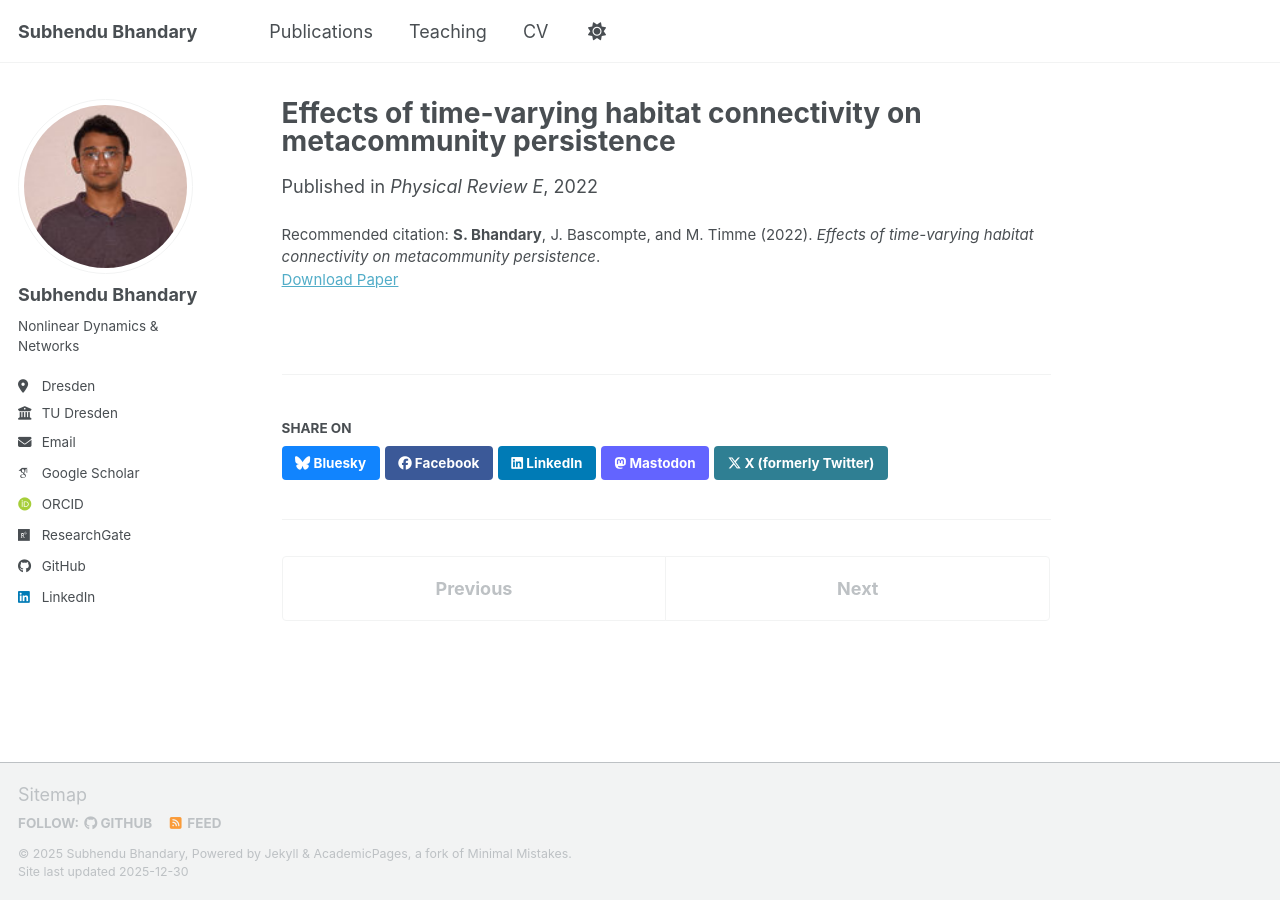
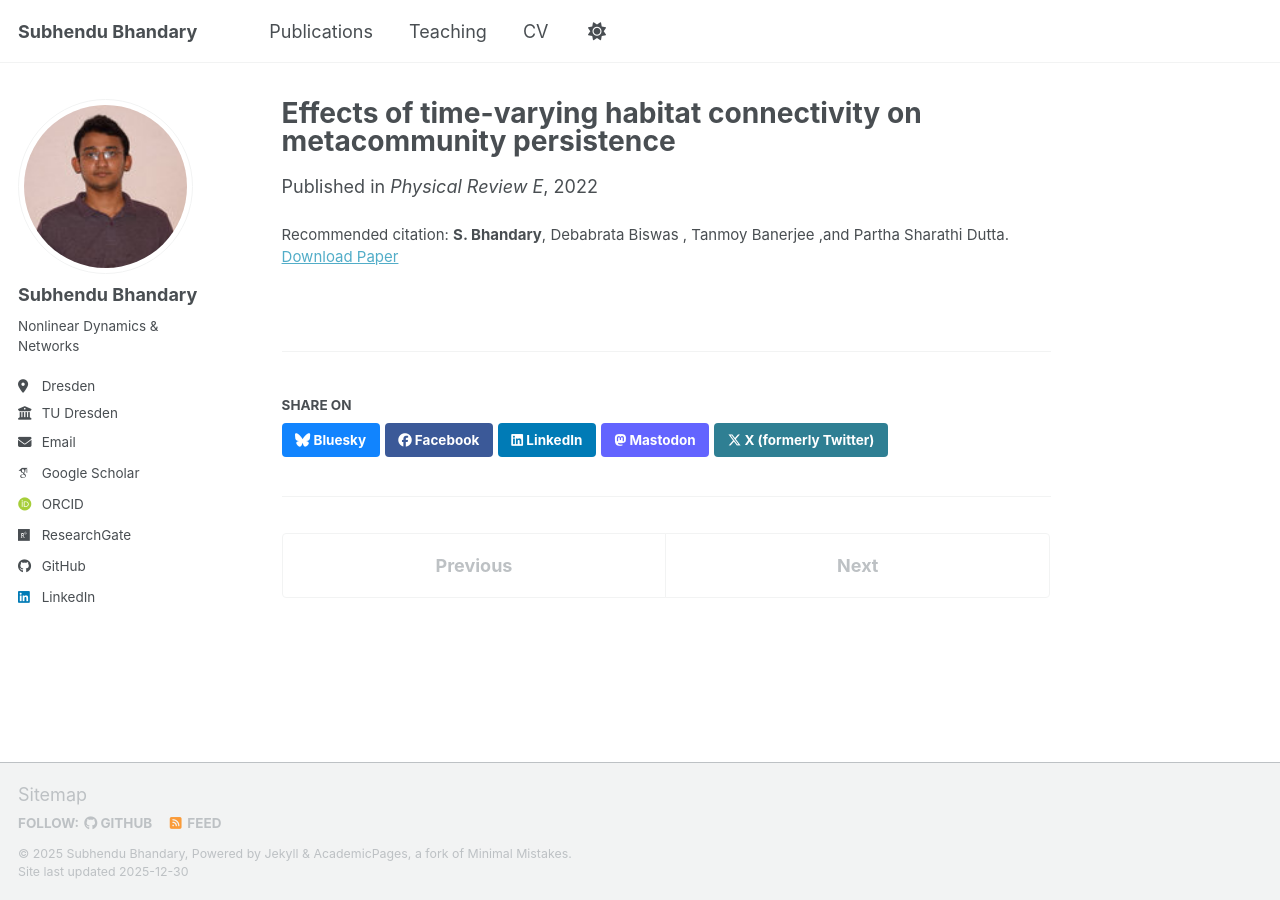
Before and after one commit to subhendu-math/subhendu-math.github.io, a Jekyll site: the page built from _publications/2022-PRE.md, in a window 1280 px wide. Built offline with Jekyll 4.4.1, drawn with Linux system fonts in a browser that asks for light colours; some web fonts are replaced; a script bundle is joined from its source files by our own code; library files that are not in the unit come from our copies.

Commit message:
Update 2022-PRE.md

```diff
--- a/_publications/2022-PRE.md
+++ b/_publications/2022-PRE.md
@@ -7,5 +7,5 @@ date: 2022-01-01
 venue: "Physical Review E"
 paperurl: "https://subhendu-math.github.io/files/PRE_2022.pdf"
 codeurl: "https://github.com/subhendu-math/habitat-connectivity-code"
-citation: "<b>S. Bhandary</b>, J. Bascompte, and M. Timme (2022). <i>Effects of time-varying habitat connectivity on metacommunity persistence</i>."
+citation: "<b>S. Bhandary</b>, Debabrata Biswas , Tanmoy Banerjee ,and Partha Sharathi Dutta."
 ---
```
